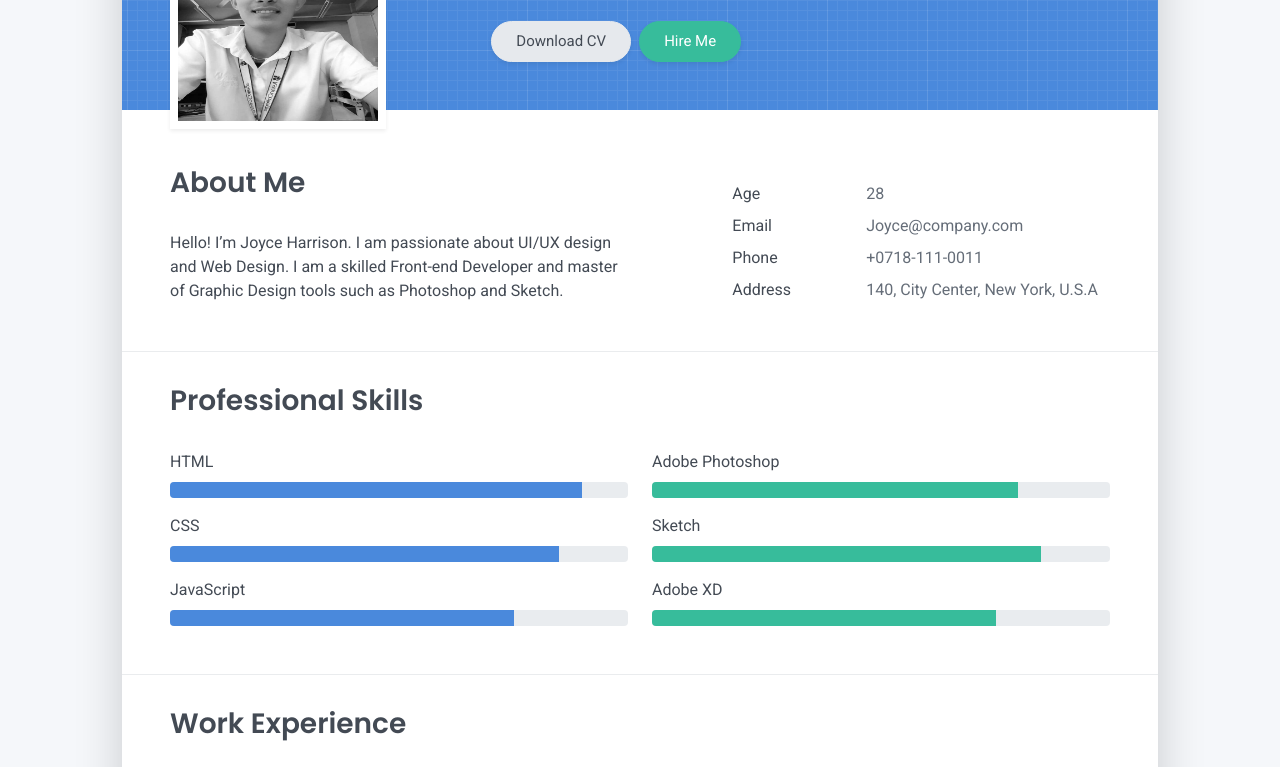
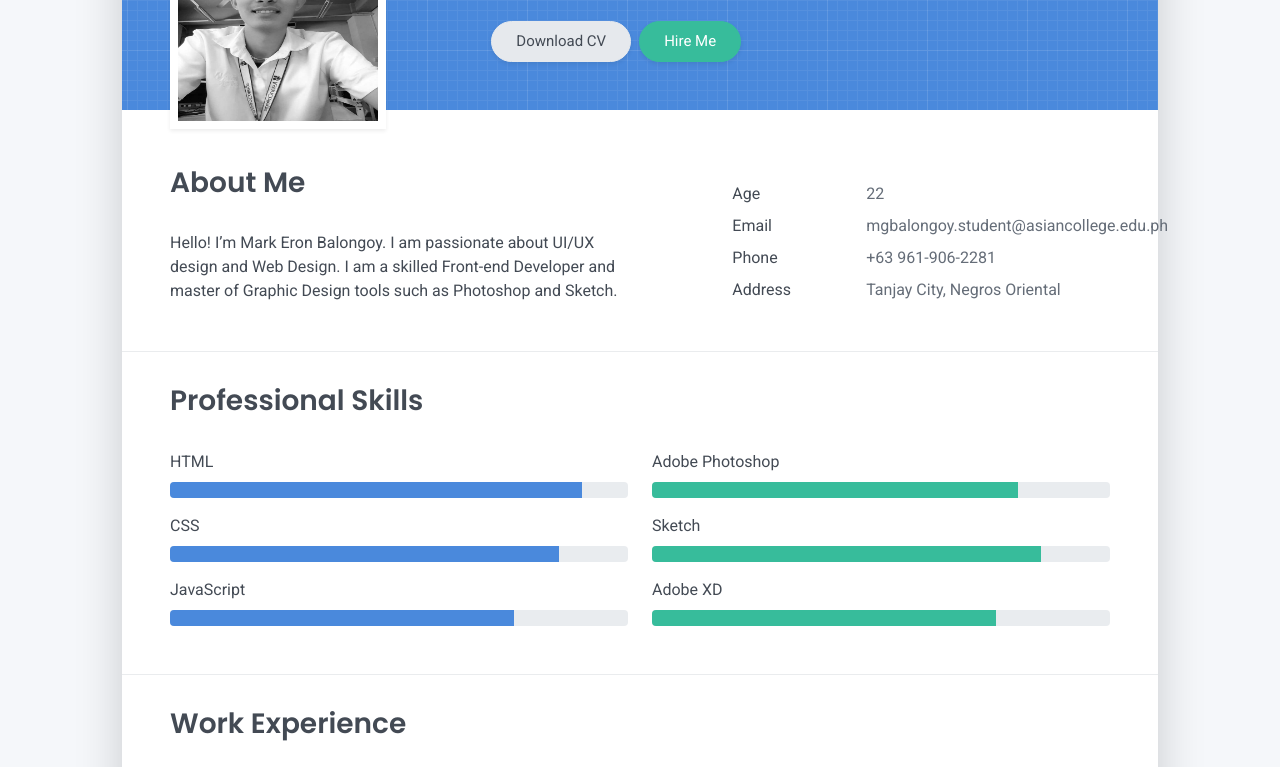
Before and after one commit to mgbalongoy/markeron.me, a plain HTML site: page index.html in a window 1280 px wide. Shown: the part 259-1026 px from the top of the page. Drawn offline with Linux system fonts and the light colour scheme.

Commit message:
Update index.html

```diff
--- a/index.html
+++ b/index.html
@@ -4,7 +4,7 @@
     <meta charset="UTF-8">
     <meta http-equiv="X-UA-Compatible" content="IE=edge">
     <meta name="viewport" content="width=device-width, initial-scale=1">
-    <title>Right Resume</title>
+    <title>Balongoy Resume</title>
     <link rel="preconnect" href="https://fonts.gstatic.com" crossorigin="crossorigin"/>
     <link rel="preload" as="style" href="https://fonts.googleapis.com/css2?family=Poppins:wght@600&amp;family=Roboto:wght@300;400;500;700&amp;display=swap"/>
     <link rel="stylesheet" href="https://fonts.googleapis.com/css2?family=Poppins:wght@600&amp;family=Roboto:wght@300;400;500;700&amp;display=swap" media="print" onload="this.media='all'"/>
@@ -28,7 +28,7 @@
     <header class="d-print-none">
       <div class="container text-center text-lg-left">
         <div class="py-3 clearfix">
-          <h1 class="site-title mb-0">Joyce Harrison</h1>
+          <h1 class="site-title mb-0">Mark Eron Balongoy</h1>
           <div class="site-nav">
             <nav role="navigation">
               <ul class="nav justify-content-center">
@@ -65,7 +65,7 @@
     <div class="row">
       <div class="col-md-6">
         <h2 class="h3 mb-3">About Me</h2>
-        <p>Hello! I’m Joyce Harrison. I am passionate about UI/UX design and Web Design. I am a skilled Front-end Developer and master of Graphic Design tools such as Photoshop and Sketch.</p>
+        <p>Hello! I’m Mark Eron Balongoy. I am passionate about UI/UX design and Web Design. I am a skilled Front-end Developer and master of Graphic Design tools such as Photoshop and Sketch.</p>
       </div>
       <div class="col-md-5 offset-md-1">
         <div class="row mt-2">
@@ -73,25 +73,26 @@
             <div class="pb-1">Age</div>
           </div>
           <div class="col-sm-8">
-            <div class="pb-1 text-secondary">28</div>
+            <div class="pb-1 text-secondary">22</div>
           </div>
           <div class="col-sm-4">
             <div class="pb-1">Email</div>
           </div>
           <div class="col-sm-8">
-            <div class="pb-1 text-secondary">Joyce@company.com</div>
+            <div class="pb-1 text-secondary">mgbalongoy.student@asiancollege.edu.ph
+</div>
           </div>
           <div class="col-sm-4">
             <div class="pb-1">Phone</div>
           </div>
           <div class="col-sm-8">
-            <div class="pb-1 text-secondary">+0718-111-0011</div>
+            <div class="pb-1 text-secondary">+63 961-906-2281</div>
           </div>
           <div class="col-sm-4">
             <div class="pb-1">Address</div>
           </div>
           <div class="col-sm-8">
-            <div class="pb-1 text-secondary">140, City Center, New York, U.S.A</div>
+            <div class="pb-1 text-secondary">Tanjay City, Negros Oriental</div>
           </div>
         </div>
       </div>
@@ -217,11 +218,12 @@
       <div class="col">
         <div class="mt-2">
           <h3 class="h6">Address</h3>
-          <div class="pb-2 text-secondary">140, City Center, New York, U.S.A</div>
+          <div class="pb-2 text-secondary">Tanjay City, Negros Oriental</div>
           <h3 class="h6">Phone</h3>
-          <div class="pb-2 text-secondary">+0718-111-0011</div>
+          <div class="pb-2 text-secondary">+63 961-906-2281</div>
           <h3 class="h6">Email</h3>
-          <div class="pb-2 text-secondary">Joyce@company.com</div>
+          <div class="pb-2 text-secondary">mgbalongoy.student@asiancollege.edu.ph
+</div>
         </div>
       </div>
       <div class="col d-none d-print-block">
@@ -253,7 +255,7 @@
     <footer class="pt-4 pb-4 text-muted text-center d-print-none">
       <div class="container">
         <div class="my-3">
-          <div class="h4">Joyce Harrison</div>
+          <div class="h4">Mark Eron Balongoy</div>
           <div class="footer-nav">
             <nav role="navigation">
               <ul class="nav justify-content-center">
@@ -270,7 +272,7 @@
           </div>
         </div>
         <div class="text-small">
-          <div class="mb-1">&copy; Right Resume. All rights reserved.</div>
+          <div class="mb-1">&copy; Balongoy Resume. All rights reserved.</div>
           <div>Design - <a href="https://templateflip.com/" target="_blank">TemplateFlip</a></div>
         </div>
       </div>
```
